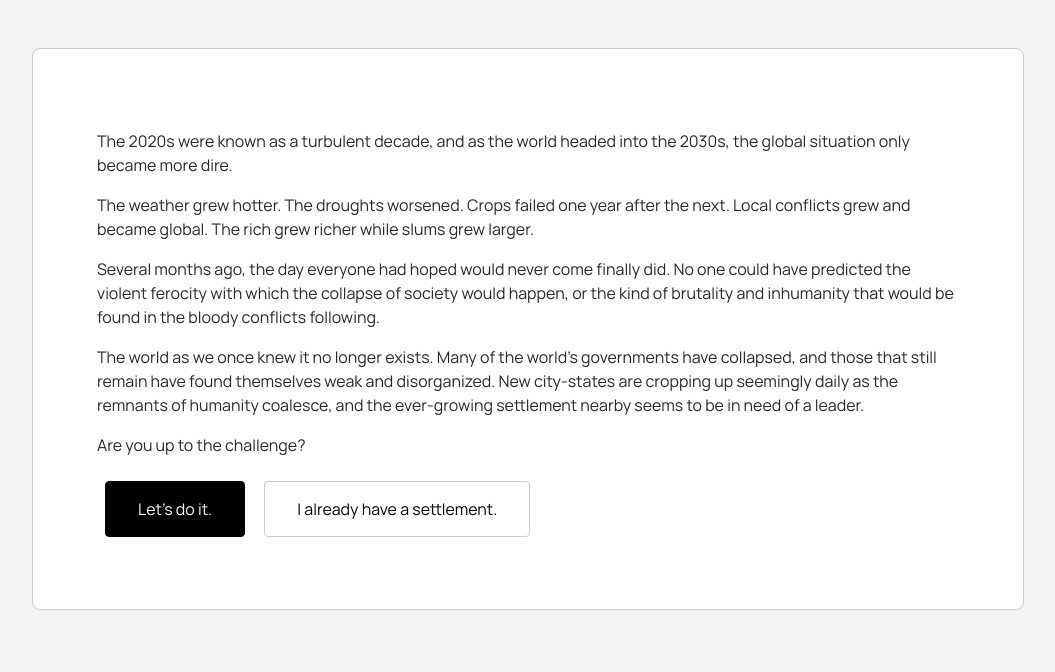
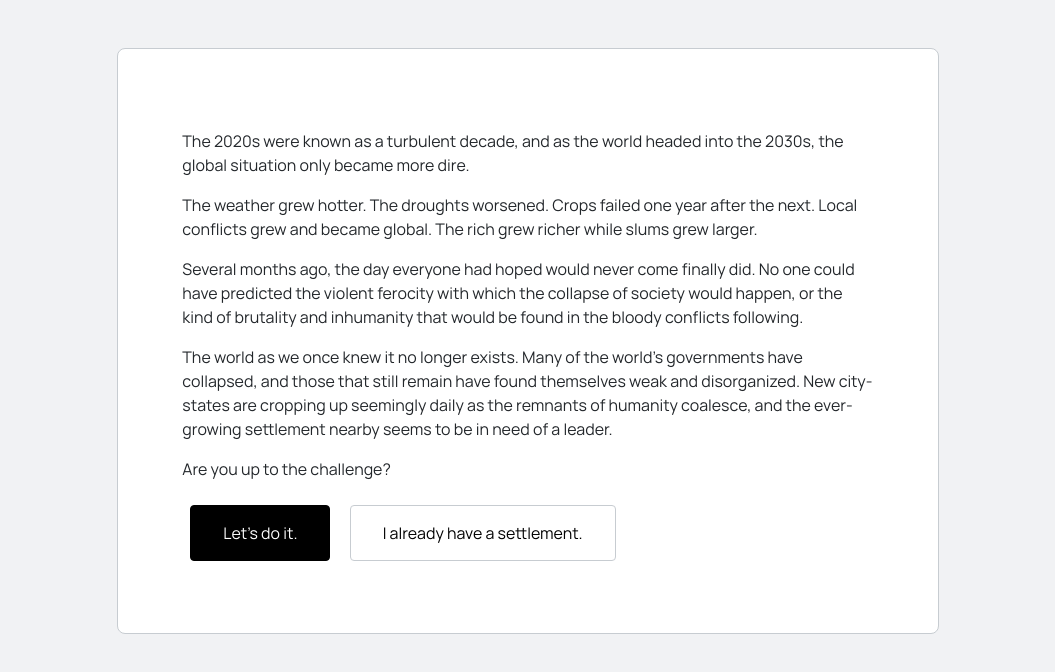
Before and after one commit to dsoloha/cityworld, a SvelteKit app: page / in a window 1280 px wide. Shown: the top 672 px of the page, without its empty margins (112-1167 px from the left). Built offline with nearby package versions, Linux system fonts and the light colour scheme; a web font is replaced by a local one.

Commit message:
Replaced fixed width with variable width, added media query for small devices

```diff
--- a/src/routes/+layout.svelte
+++ b/src/routes/+layout.svelte
@@ -34,8 +34,14 @@
     flex-direction: column;
     padding: 1rem;
     width: 100%;
-    max-width: 64rem;
+    max-width: calc(var(--standard-unit) * 8);
     margin: 0 auto;
     box-sizing: border-box;
   }
+
+  @media screen and (max-width: 600px) {
+    main {
+      max-width: 100vw;
+    }
+  }
 </style>
```
